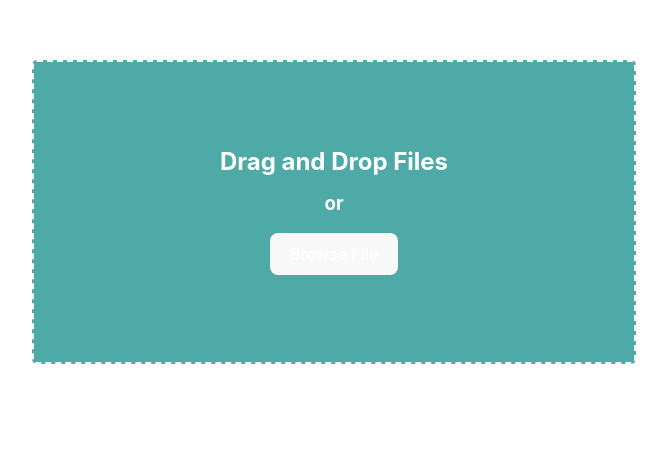
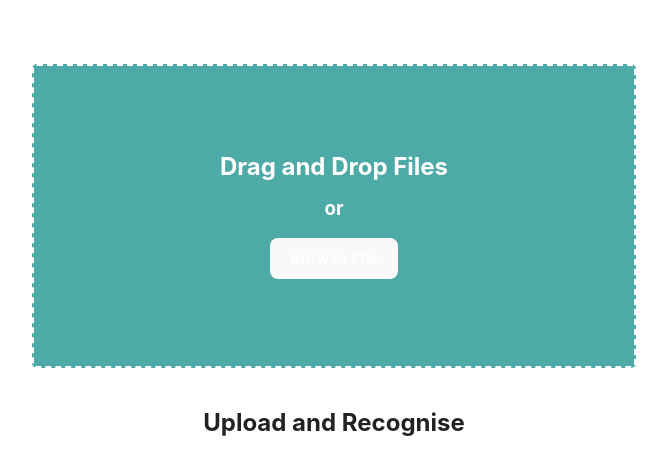
Before and after one commit to NZpatelK/PlatePay, a React (Vite) app in the folder front-end/: page / in a window 1280 px wide. Shown: the part 188-662 px from the top of the page, without its empty margins (306-973 px from the left). Built offline with nearby package versions, Linux system fonts and the light colour scheme; no server answers.

Commit message:
fix the bug

```diff
--- a/front-end/package.json
+++ b/front-end/package.json
@@ -11,6 +11,7 @@
   },
   "dependencies": {
     "axios": "^1.7.2",
+    "prop-types": "^15.8.1",
     "react": "^18.3.1",
     "react-dom": "^18.3.1",
     "socket.io-client": "^4.7.5"
--- a/front-end/src/App.css
+++ b/front-end/src/App.css
@@ -5,38 +5,27 @@
   text-align: center;
 }
 
-.logo {
-  height: 6em;
-  padding: 1.5em;
-  will-change: filter;
-  transition: filter 300ms;
-}
-.logo:hover {
-  filter: drop-shadow(0 0 2em #646cffaa);
-}
-.logo.react:hover {
-  filter: drop-shadow(0 0 2em #61dafbaa);
+.title {
+  color: #ffffff;
+  font-size: 2.5rem;
+  font-weight: bold;
+  text-align: center;
 }
 
-@keyframes logo-spin {
-  from {
-    transform: rotate(0deg);
-  }
-  to {
-    transform: rotate(360deg);
-  }
+.submit {
+  background-color: #ffffff;
+  color: #222;
+  font-size: 1.5rem;
+  font-weight: bold;
+  padding: 10px 20px;
+  border: none;
+  border-radius: 5px;
+  cursor: pointer;
+  margin-top: 30px;
+  transition: all 0.5s ease-in-out;
 }
 
-@media (prefers-reduced-motion: no-preference) {
-  a:nth-of-type(2) .logo {
-    animation: logo-spin infinite 20s linear;
-  }
+.submit:hover {
+  background-color: #00ffe5;
+  transform: scale(1.1);
 }
-
-.card {
-  padding: 2em;
-}
-
-.read-the-docs {
-  color: #888;
-}
--- a/front-end/src/App.jsx
+++ b/front-end/src/App.jsx
@@ -1,60 +1,62 @@
-// import { useEffect, useState } from 'react';
-// import axios from 'axios';
-// import socketIOClient from 'socket.io-client';
+import { useState, useEffect } from 'react';
+import axios from 'axios';
+import { io } from 'socket.io-client';
 import './App.css';
 import DragAndDrop from './components/dragAndDrop';
 
-// const ENDPOINT = "http://127.0.0.1:5000"; // Flask server endpoint
+const socket = io('http://127.0.0.1:5000');
 
 function App() {
-  // const [httpResponse, setHttpResponse] = useState("");
-  // const [socketResponse, setSocketResponse] = useState("");
-  // const [message, setMessage] = useState("");
+  const [selectedFile, setSelectedFile] = useState(null);
+  const [plateNumber, setPlateNumber] = useState('');
 
-  // useEffect(() => {
-  //   // HTTP request to Flask server
-  //   axios.get(`${ENDPOINT}/api/data`)
-  //     .then(response => {
-  //       setHttpResponse(response.data);
-  //       console.log(response.data);
-  //     })
-  //     .catch(error => {
-  //       console.error("There was an error making the request!", error);
-  //     });
+  useEffect(() => {
+    socket.on('plate_recognized', (data) => {
+      setPlateNumber(data.plate_number);
+      console.log(data.plate_number);
+    });
 
-  //   // Socket.IO connection
-  //   const socket = socketIOClient(ENDPOINT);
-  //   socket.on("message", data => {
-  //     setSocketResponse(data);
-  //   });
+    return () => {
+      socket.off('plate_recognized');
+    };
+  }, []);
 
-  //   return () => socket.disconnect();
-  // }, []);
+  const handleFileChange = (file) => {
+    setSelectedFile(file);
+    console.log("file: ", file);
+  };
 
-  // const sendMessage = () => {
-  //   const socket = socketIOClient(ENDPOINT);
-  //   socket.send(message);
-  //   setMessage("");
-  // };
+  const handleSubmit = async (event) => {
+    event.preventDefault();
+    console.log("selectedFile: ", selectedFile);
+    const formData = new FormData();
+    formData.append('image', selectedFile);
+
+    try {
+      await axios.post('http://127.0.0.1:5000/api/upload', formData, {
+        headers: {
+          'Content-Type': 'multipart/form-data'
+        }
+      });
+    } catch (error) {
+      console.error('Error uploading image:', error);
+    }
+  };
 
   return (
     <div>
-      <DragAndDrop/>
-      {/* <h1>React and Flask Communication</h1>
-      <div>
-        <h2>HTTP Response</h2>
-        <p>{httpResponse}</p>
-      </div>
-      <div>
-        <h2>Socket.IO Response</h2>
-        <p>{socketResponse}</p>
-      </div>
-      <input
-        type="text"
-        value={message}
-        onChange={(e) => setMessage(e.target.value)}
-      />
-      <button onClick={sendMessage}>Send Message</button> */}
+      <h1 className='title'>Number Plate Recognition</h1>
+      <DragAndDrop imageFile={handleFileChange} />
+      <button className='submit' onClick={handleSubmit}>Upload and Recognise</button>
+      {plateNumber && <div>Recognised Plate Number: {plateNumber}</div>}
+
+
+
+      {/* <form onSubmit={handleSubmit}>
+        <input type="file" onChange={handleFileChange} />
+        <button type="submit">Upload and Recognize</button>
+      </form>
+      {plateNumber && <div>Recognized Plate Number: {plateNumber}</div>} */}
     </div>
   );
 }
--- a/front-end/src/components/dragAndDrop.jsx
+++ b/front-end/src/components/dragAndDrop.jsx
@@ -1,7 +1,8 @@
 import { useState } from 'react';
 import './dragAndDrop.css';
+import PropTypes from 'prop-types';
 
-const DragAndDrop = () => {
+const DragAndDrop = ({ imageFile }) => {
     const [isDragOver, setIsDragOver] = useState(false);
     const [uploadedImage, setUploadedImage] = useState('');
     const [isImageUploaded, setIsImageUploaded] = useState(false);
@@ -19,6 +20,7 @@ const DragAndDrop = () => {
     const handleDrop = (e) => {
         e.preventDefault();
         const image = e.dataTransfer.files[0];
+        imageFile(image);
         handleFileUpload(image);
     };
 
@@ -75,4 +77,9 @@ const DragAndDrop = () => {
     );
 };
 
+DragAndDrop.propTypes = {
+    imageFile: PropTypes.instanceOf(File)
+};
+
+
 export default DragAndDrop;
```
Also changed, not shown: 2 other files (tests, documents, lock files or other folders).
